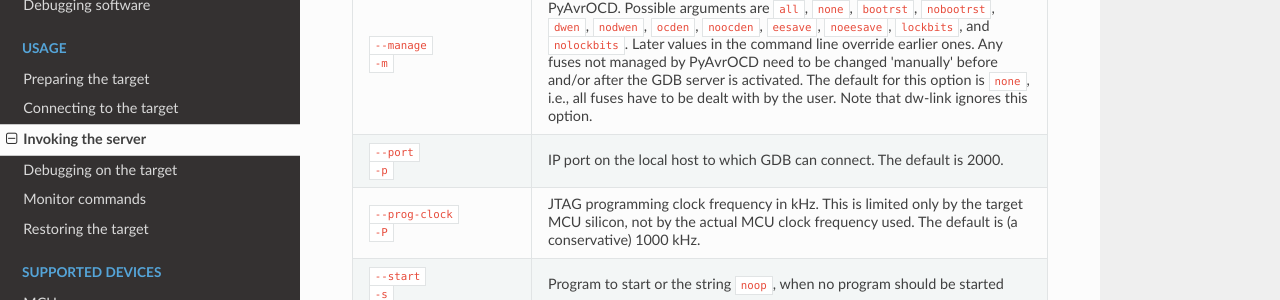
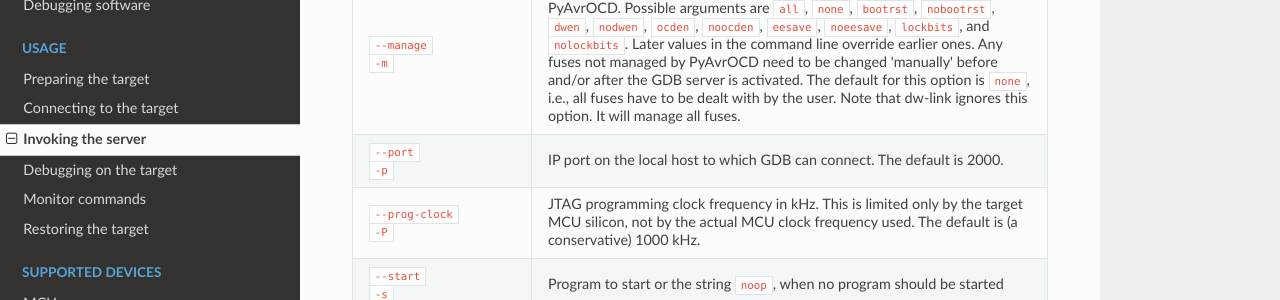
Before and after one commit to garyPenhook/PyAvrOCD, an MkDocs documentation site: the page built from docs/command-line-options.md, in a window 1280 px wide and 900 px high, scrolled down 512 px. Shown: the part 187-487 px from the top of the window. Built offline with MkDocs 1.6.1, drawn with Linux system fonts in a browser that asks for light colours; nearby versions of some CDN libraries.

```diff
--- a/docs/command-line-options.md
+++ b/docs/command-line-options.md
@@ -14,7 +14,7 @@ PyAvrOCD will then look for a debug probe, establish a connection to it, and wai
 | `--debug-clock`<br>`-D`                                      | JTAG clock frequency for debugging (kHz). This value should be less than a quarter of the MCU clock frequency. The default is (a conservative) 200 kHz. |
 | `--help`<br> `-h`                                            | Gives help text and exits.                                   |
 | `--interface`<br>`-i`                                        | Debugging interface to use. Should be one of `debugwire`, `jtag`, `pdi`, or `updi`. Only necessary if an MCU supports more than one interface or if one wants to see only the supported chips with a particular interface. |
-| `--manage`<br/>`-m`                                          | Can be given multiple times and specifies which fuses should be managed by PyAvrOCD. Possible arguments are `all`, `none`, `bootrst`, `nobootrst`,  `dwen`, `nodwen`, `ocden`, `noocden`, `eesave`, `noeesave`, `lockbits`, and `nolockbits`. Later values in the command line override earlier ones. Any fuses not managed by PyAvrOCD need to be changed 'manually' before and/or after the GDB server is activated. The default for this option is `none`, i.e., all fuses have to be dealt with by the user. Note that dw-link ignores this option. |
+| `--manage`<br/>`-m`                                          | Can be given multiple times and specifies which fuses should be managed by PyAvrOCD. Possible arguments are `all`, `none`, `bootrst`, `nobootrst`,  `dwen`, `nodwen`, `ocden`, `noocden`, `eesave`, `noeesave`, `lockbits`, and `nolockbits`. Later values in the command line override earlier ones. Any fuses not managed by PyAvrOCD need to be changed 'manually' before and/or after the GDB server is activated. The default for this option is `none`, i.e., all fuses have to be dealt with by the user. Note that dw-link ignores this option. It will manage all fuses. |
 | `--port` <br>`-p`                                            | IP port on the local host to which GDB can connect. The default is 2000. |
 | `--prog-clock`<br>`-P`                                       | JTAG programming clock frequency in kHz. This is limited only by the target MCU silicon, not by the actual MCU clock frequency used. The default is (a conservative) 1000 kHz. |
 | `--start` <br>`-s`                                           | Program to start or the string `noop`, when no program should be started |
```
Also changed, not shown: CHANGELOG.md (+1 -0 lines), docs/debugging.md (+1 -1 lines), docs/pics/ide2-3.png, 1 other file.
